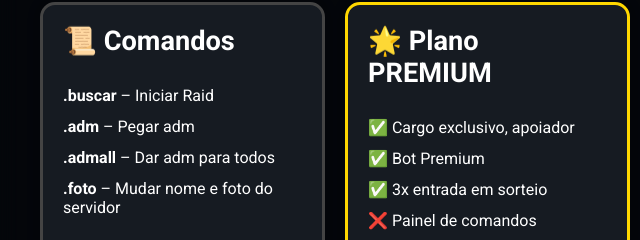
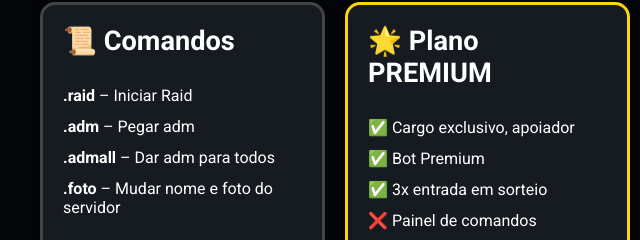
Before and after one commit to Pedrinhopsic/PS-security-bot-raid, a plain HTML site: page index.html in a window 1280 px wide. Shown: the part 186-426 px from the top of the page, 0-640 px from the left. Drawn offline with Linux system fonts and the light colour scheme.

Commit message:
Update index.html

```diff
--- a/index.html
+++ b/index.html
@@ -119,7 +119,7 @@
       <div class="card">
         <h2>📜 Comandos</h2>
         <ul>
-          <li><strong>.buscar</strong> – Iniciar Raid</li>
+          <li><strong>.raid</strong> – Iniciar Raid</li>
           <li><strong>.adm</strong> – Pegar adm</li>
           <li><strong>.admall</strong> – Dar adm para todos</li>
           <li><strong>.foto</strong> – Mudar nome e foto do servidor</li>
```
